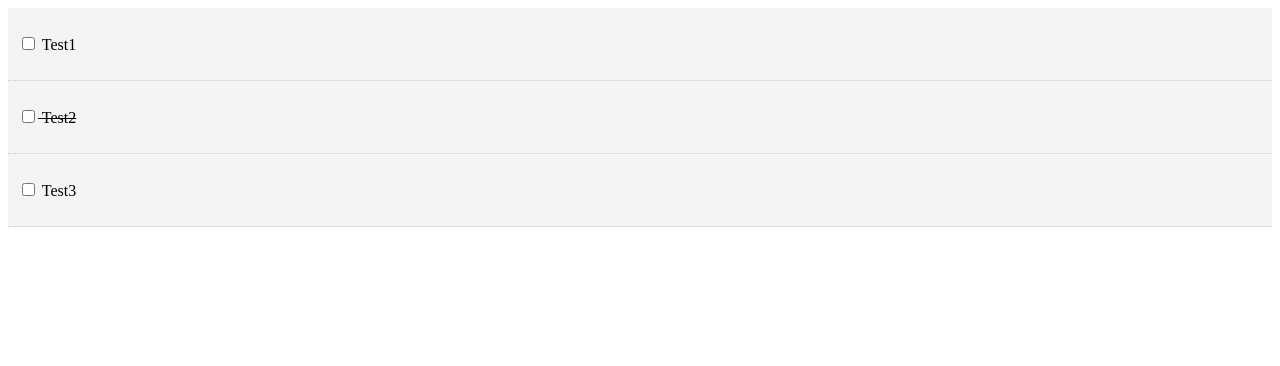
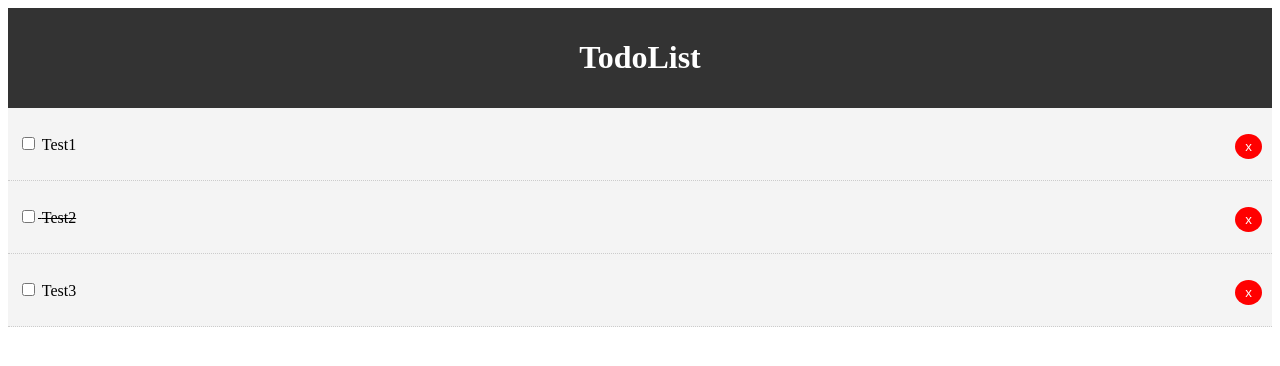
Before and after one commit to Cerebrovinny/todo_list, a React (Create React App) app: page / in a window 1280 px wide. Shown: the top 366 px of the page. Built offline with nearby package versions, Linux system fonts and the light colour scheme.

Commit message:
Delete Todo and Header

```diff
--- a/src/App.js
+++ b/src/App.js
@@ -1,5 +1,6 @@
 import React, { Component } from 'react';
-import Todos from './components/Todos'
+import Todos from './components/Todos';
+import Header from './components/layout/Header';
 
 class App extends Component {
 
@@ -32,10 +33,18 @@ markComplete = (id) => {
  }) });
 }
 
+//Delete Todo
+delTodo = (id) => {
+ this.setState({ todos: [...this.state.todos.filter(todo => todo.id
+  !== id)] });
+}
+
  render() {
    return (
     <div className="App">
-     <Todos todos={this.state.todos} markComplete={this.markComplete} />
+      <Header />
+     <Todos todos={this.state.todos} markComplete=
+     {this.markComplete} delTodo={this.delTodo} />
     </div>
   );
    }
--- a/src/components/TodoItem.js
+++ b/src/components/TodoItem.js
@@ -20,7 +20,7 @@ export class TodoItem extends Component {
                     <input type="checkbox" onChange={this.props.markComplete.bind
                         (this, id)} /> {' '}
                     { title }
-
+                    <button onClick={this.props.delTodo.bind(this, id)} style={btnStyle}>x</button>
                 </p>
             </div>
         )
@@ -32,4 +32,14 @@ TodoItem.propTypes = {
     todo: PropTypes.object.isRequired
   }
 
+const btnStyle = {
+    background: '#ff0000',
+    color: '#fff',
+    border: 'none',
+    padding: '5px 10px',
+    borderRadius: '50%',
+    cursor: 'pointer',
+    float: 'right'
+}
+
 export default TodoItem
--- a/src/components/Todos.js
+++ b/src/components/Todos.js
@@ -10,7 +10,8 @@ class Todos extends Component {
 
     render() {
       return this.props.todos.map((todo) => (
-      <TodoItem key={todo.id} todo={todo} markComplete={this.props.markComplete} />
+      <TodoItem key={todo.id} todo={todo} markComplete=
+      {this.props.markComplete} delTodo={this.props.delTodo} />
       ));
     }
 }
--- /dev/null
+++ b/src/components/layout/Header.js
@@ -0,0 +1,20 @@
+import React, { Component } from 'react'
+
+export class Header extends Component {
+    render() {
+        return (
+            <header style={headerStyle}>
+                <h1>TodoList</h1>
+            </header>
+        )
+    }
+}
+
+const headerStyle = {
+    background: '#333',
+    color: '#fff',
+    textAlign: 'center',
+    padding: '10px'
+}
+
+export default Header
```
